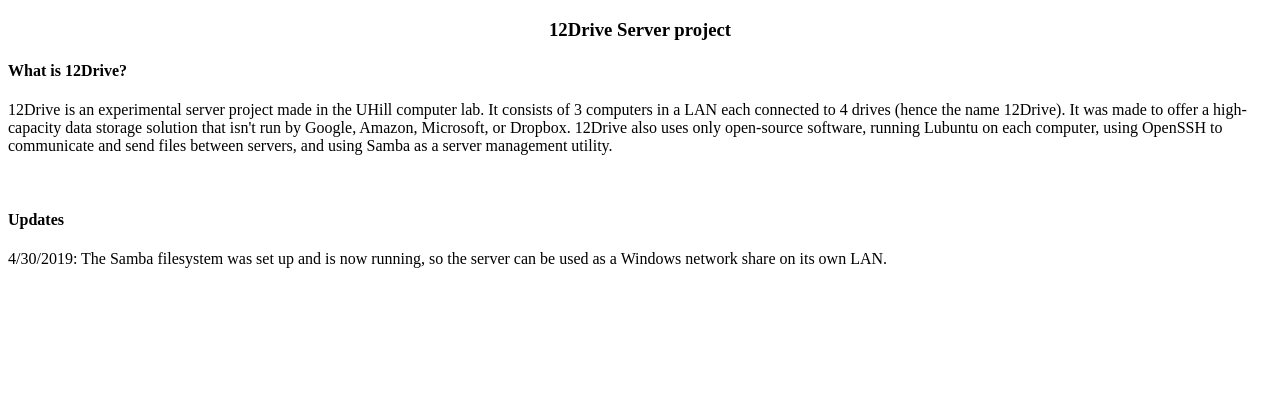
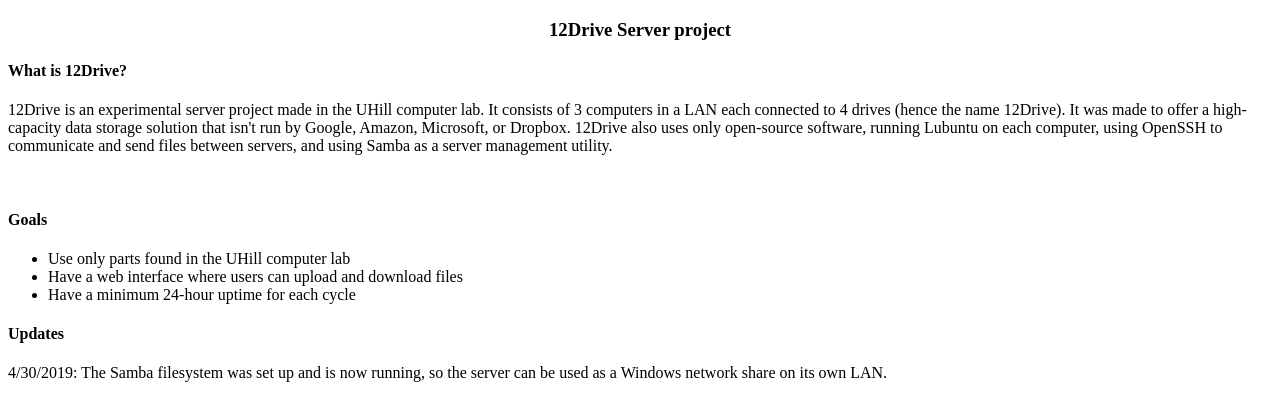
Before and after one commit to TreacherousToast/12Drive-server-update-site, a plain HTML site: page site/index.html in a window 1280 px wide. Drawn offline with Linux system fonts and the light colour scheme.

Commit message:
Update index.html

```diff
--- a/site/index.html
+++ b/site/index.html
@@ -8,6 +8,12 @@
     It was made to offer a high-capacity data storage solution that isn't run by Google, Amazon, Microsoft, or Dropbox.
   12Drive also uses only open-source software, running Lubuntu on each computer, using OpenSSH to communicate and send files between servers, and using Samba as a server management utility.</p>
   <br>
+  <h4>Goals</h4>
+  <ul>
+    <li>Use only parts found in the UHill computer lab</li>
+    <li>Have a web interface where users can upload and download files</li>
+    <li>Have a minimum 24-hour uptime for each cycle</li>
+    </ul>
   <h4>Updates</h4>
   <p>4/30/2019: The Samba filesystem was set up and is now running, so the server can be used as a Windows network share on its own LAN.</p>
 </body>
```
